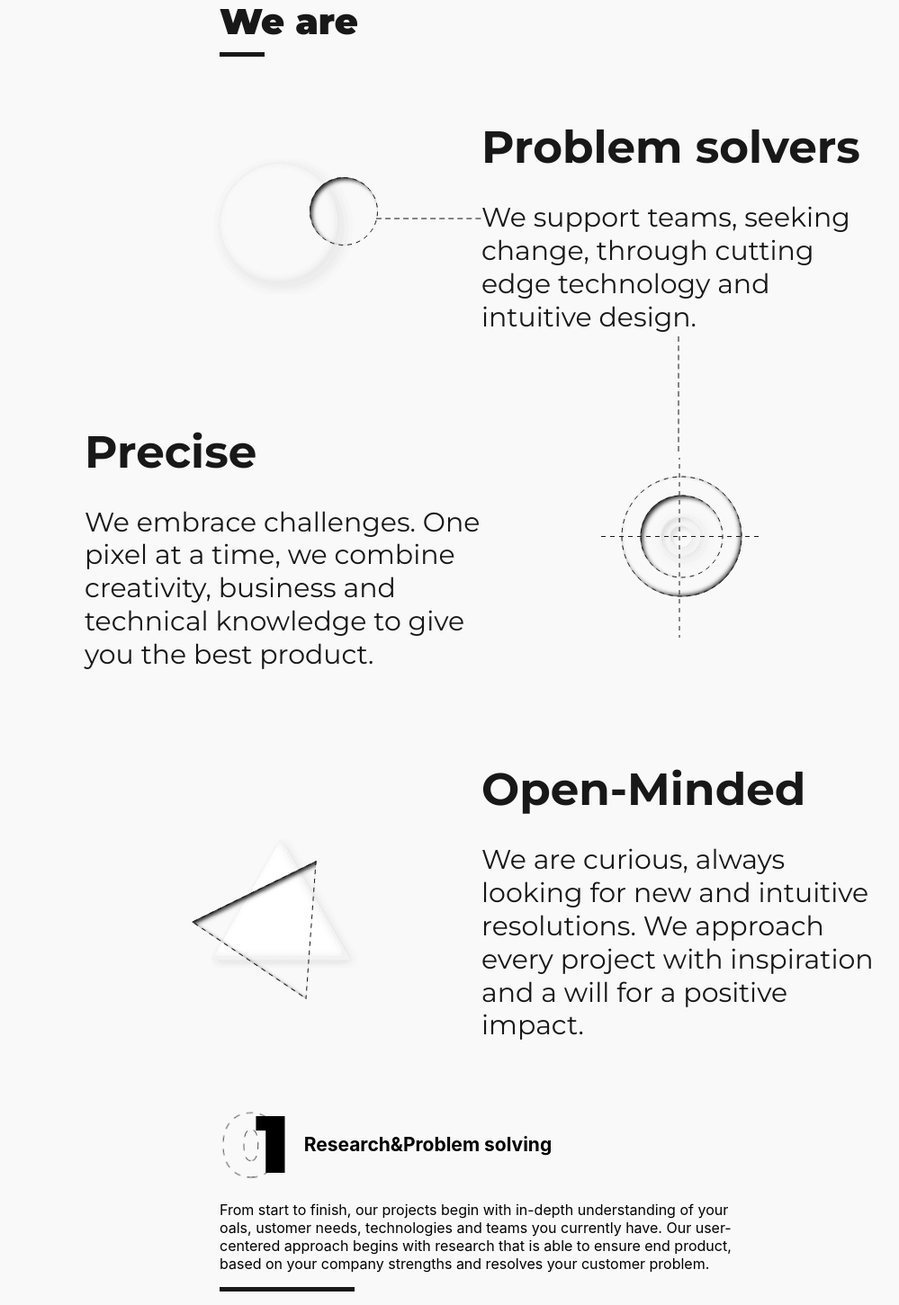
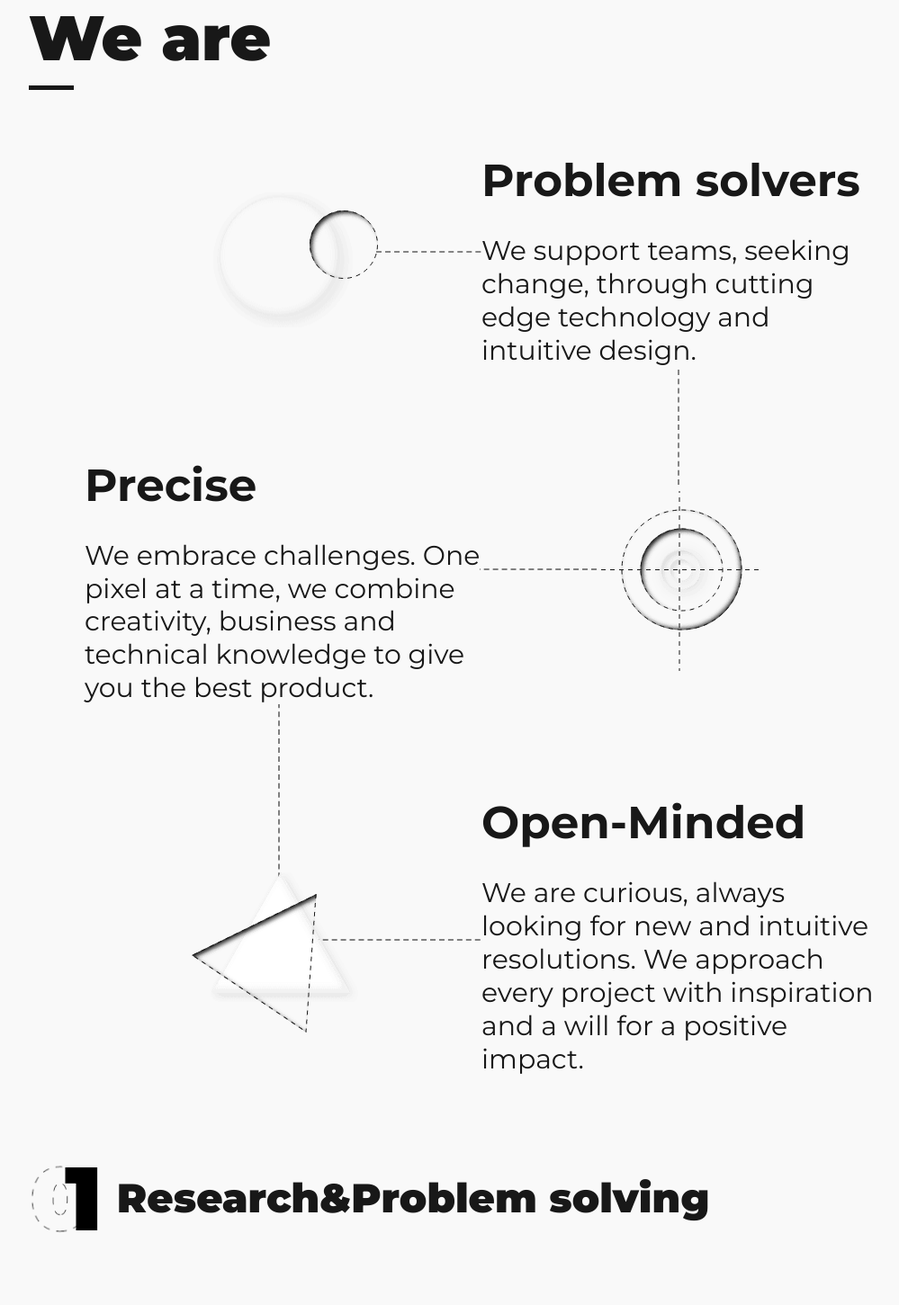
Before and after one commit to teliohub/teliohub-website, a Next.js app: page /about in a window 1280 px wide. Shown: the part 360-1811 px from the top of the page at 90% size, without its empty margins (96-1095 px from the left). Built offline with nearby package versions, Linux system fonts and the light colour scheme.

Commit message:
heroku back and web

```diff
--- a/components/careerForm/CareerForm.tsx
+++ b/components/careerForm/CareerForm.tsx
@@ -78,7 +78,7 @@ const CareerForm = (): JSX.Element => {
         </div>
       </div>
       <h2>Experience</h2>
-      <div className={styles.line}></div>
+      <div className={styles.line}/>
       <div className={styles.exp}>
         <div className={styles.expDIV}>
           <span
@@ -110,7 +110,7 @@ const CareerForm = (): JSX.Element => {
         </div>
       </div>
       <h2>I am good at</h2>
-      <div className={styles.line}></div>
+      <div className={styles.line}/>
       <div className={styles.radioButtons}>
         <div>
           <input
@@ -156,7 +156,7 @@ const CareerForm = (): JSX.Element => {
     max="100"
     value={researchSlider}
     className={styles.slider}
-          ></input>
+    />
         </div>
         <div className={styles.flexRow}>
         <h4>User journey</h4>
--- a/desktopComponents/AboutContentDesktop/AboutContentDesktop.tsx
+++ b/desktopComponents/AboutContentDesktop/AboutContentDesktop.tsx
@@ -37,6 +37,7 @@ const AboutContentDesktop = (): JSX.Element => {
                         </p>
                     </div>
                     <div className={`${styles.absImageTargetPos} ${styles.DivControl}`}>
+                        <div className={styles.absPrecise}/>
                     </div>
                 </div>
                 {/* Text Box */}
--- a/pages/about.tsx
+++ b/pages/about.tsx
@@ -15,7 +15,7 @@ const About: NextPage = () => {
 
   useEffect(() => {
     const updateMobile = () => {
-      setMobile(window.innerWidth < 900 ? true : false);
+      setMobile(window.innerWidth < 900);
     };
 
     updateMobile();
@@ -29,10 +29,10 @@ const About: NextPage = () => {
     return AboutProcessText.map((item) => (
       <>
         <div className={styles.aboutMarginControl}>
-          <div className={item.activeLine ? styles.activeLineText : ""}></div>
+          <div className={item.activeLine ? styles.activeLineText : ""}/>
           <div className={styles.aboutProcessContainer}>
             <div className={styles.flexRow}>
-              <div className={styles.zero}></div>
+              <div className={styles.zero}/>
               <h2>{item.number}</h2>
             </div>
             <div>
@@ -59,7 +59,7 @@ const About: NextPage = () => {
       {mobile ? <AboutContentMobile/> : <AboutContentDesktop />}
       {renderAboutProcessTexts()}
       <div className={`${styles.container} ${styles.marginBottom}`}>
-        <div className={styles.line}/>
+        <div className={`${styles.desktopControl} ${styles.line}`}/>
       </div>
     </motion.div>
   );
--- a/pages/industries.tsx
+++ b/pages/industries.tsx
@@ -1,10 +1,11 @@
 import React from "react";
+import styles from '../styles/industries.module.css';
 import { motion } from "framer-motion";
 
 const Industries = () => {
     return (
         <motion.div exit={{opacity: 0}}>
-            <h1>Industries</h1>
+            <div className={styles.construction}></div>
         </motion.div>
     )
 }
--- a/styles/about.module.css
+++ b/styles/about.module.css
@@ -33,7 +33,7 @@
     margin-top: -15px;
   }
   .container, .aboutMarginControl {
-    width: 600px !important;
+    width: 80% !important;
   }
 
 }
@@ -149,6 +149,22 @@
     .servicesDesktop {
         width: 900px;
         margin: auto;
+        position: relative;
+    }
+    .container h1 {
+        font-family: Montserrat;
+        font-size: 70px;
+        font-weight: 900;
+        font-stretch: normal;
+        font-style: normal;
+        line-height: 1.23;
+        letter-spacing: normal;
+        text-align: left;
+        color: #181818;
+    }
+    .activeLineText {
+        position: absolute;
+        right: 26%;
     }
     .absImagePos {
         position: relative;
@@ -170,7 +186,7 @@
     .DivControl {
         width: 49%;
         margin: 50px 0;
-        z-index: 2;
+        z-index: 4;
     }
     .DivControl h2 {
         font-family: Montserrat;
@@ -198,6 +214,7 @@
     .absImageTargetPos{
         position: relative;
         background-position: center;
+        z-index: 2;
     }
     .absImageTriangleSolidPos {
         position: relative;
@@ -227,6 +244,51 @@
         top: 65px;
         left: 324px;
         z-index: 0;
+    }
+    .absPrecise {
+        width: 354px;
+        height: 414px;
+        border-top: 2px dashed gray;
+        border-left: 2px dashed gray;
+        border-bottom: 2px dashed gray;
+        position: absolute;
+        right: 313px;
+        top: 86px;
+        z-index: 0;
+    }
+    .paraContainer {
+        width: 80%;
+        display: flex;
+        justify-content: flex-end;
+    }
+    .paraContainer p {
+        width: 680px;
+        font-family: Montserrat;
+        font-size: 30px;
+        font-weight: normal;
+        font-stretch: normal;
+        font-style: normal;
+        line-height: 1.23;
+        letter-spacing: normal;
+        text-align: left;
+        color: #181818;
+        margin: 30px 0;
+    }
+    .aboutProcessContainer h2 {
+        font-size: 100px !important;
+    }
+    .aboutProcessContainer h1 {
+        font-family: Montserrat;
+        font-size: 45px !important;
+        margin: 50px 0;
+        width: 720px;
+        font-weight: 900;
+        font-stretch: normal;
+        font-style: normal;
+        line-height: 1.23;
+        letter-spacing: normal;
+        text-align: left;
+        color: #181818;
     }
 }
 
--- a/styles/career.module.css
+++ b/styles/career.module.css
@@ -6,13 +6,16 @@
 @media (min-width: 900px){
     .container {
         width: 600px;
+        margin: 3rem auto 3rem 10%;
     }
     .logoPage {
         justify-content: unset !important;
         margin-left: 200px;
+        margin-top: -16px;
+        width: 360px;
     }
     .openPositions {
-        width: 600px !important;
+        width: 100% !important;
         margin: auto !important;
     }
 
```
Also changed, not shown: components/ContactPageForm/contactPageForm.module.css (+21 -5 lines), pages/career/index.tsx (+4 -4 lines), pages/stories/[slug].tsx (+2 -2 lines), pages/stories/index.tsx (+1 -1 lines), pages/stories/slug.module.css (+2 -3 lines), styles/industries.module.css (added, +9 -0 lines), public/assets/career/wordart.webp (added), public/assets/underConstruction/UC.webp (added). Lines whose indentation alone changed are shown as unchanged.
